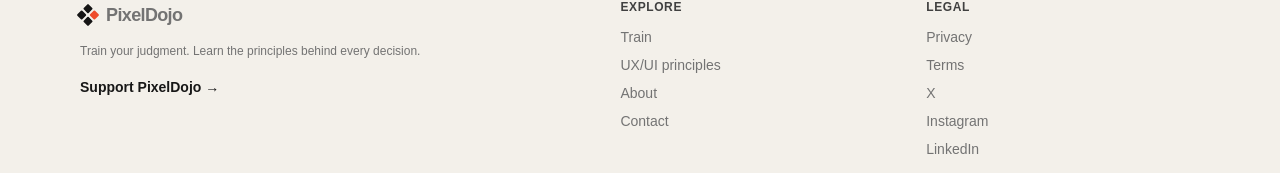
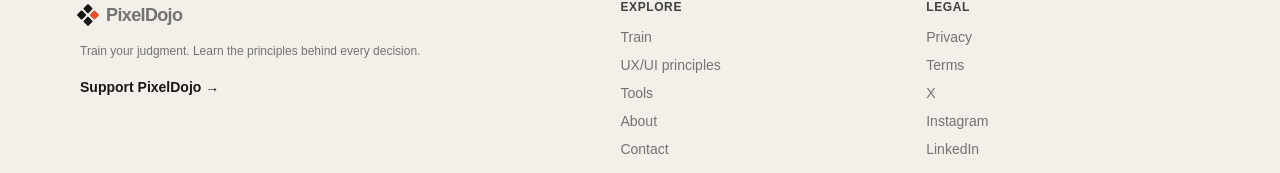
Before and after one commit to pablomrdz/pixeldojo, a Next.js app: page /en in a window 1280 px wide. Shown: the part 1627-1800 px from the top of the page. Built offline with nearby package versions, Linux system fonts and the light colour scheme; no server answers.

Commit message:
feat: surface design tools in footer

```diff
--- a/components/SiteFooter.tsx
+++ b/components/SiteFooter.tsx
@@ -39,6 +39,9 @@ export function SiteFooter({ locale }: { locale: Locale }) {
             <Link href={`/${locale}/ux`} className="hover:text-neutral-950">
               {locale === "es" ? "Principios UX/UI" : "UX/UI principles"}
             </Link>
+            <Link href={`/${locale}/tools/color-contrast-checker`} className="hover:text-neutral-950">
+              {locale === "es" ? "Herramientas" : "Tools"}
+            </Link>
             <Link href={`/${locale}/about`} className="hover:text-neutral-950">
               {locale === "es" ? "Acerca de" : "About"}
             </Link>
@@ -49,9 +52,7 @@ export function SiteFooter({ locale }: { locale: Locale }) {
         </div>
 
         <div>
-          <p className="text-xs font-semibold uppercase tracking-wider text-neutral-700">
-            Legal
-          </p>
+          <p className="text-xs font-semibold uppercase tracking-wider text-neutral-700">Legal</p>
           <div className="mt-3 flex flex-col gap-2">
             <Link href={`/${locale}/privacy`} className="hover:text-neutral-950">
               {locale === "es" ? "Privacidad" : "Privacy"}
```
